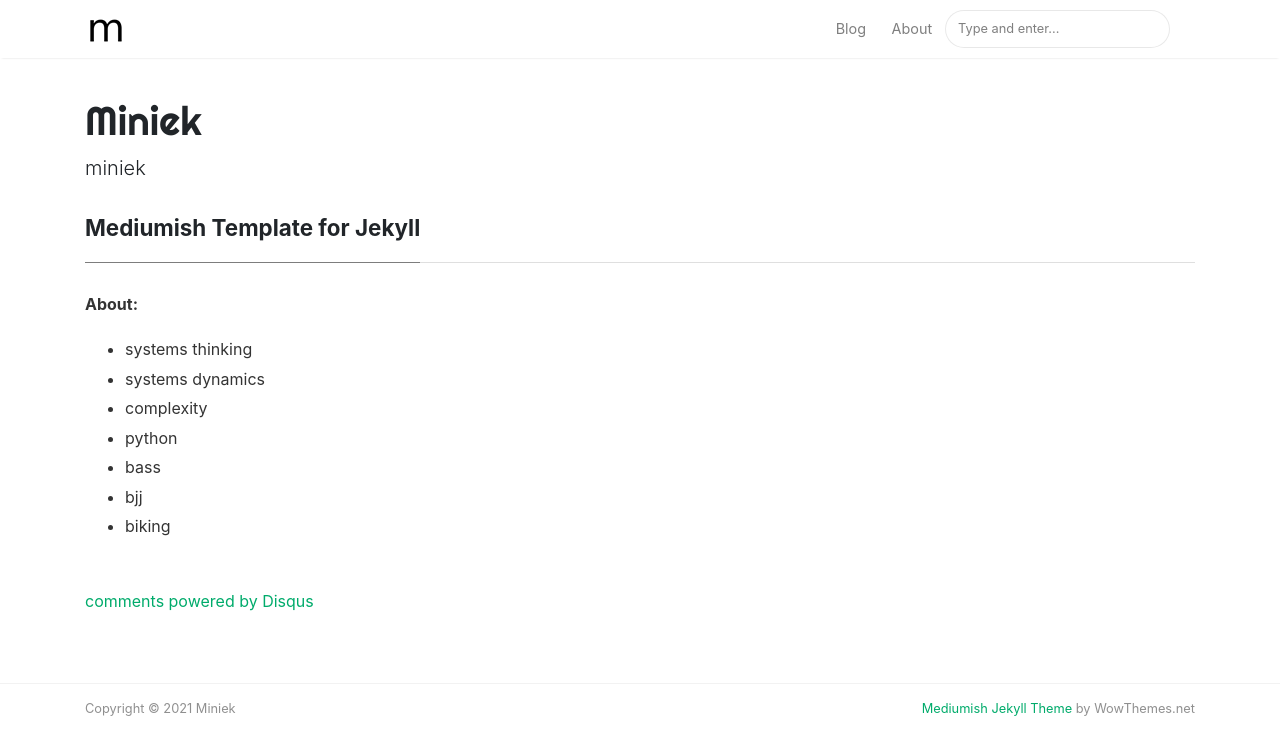
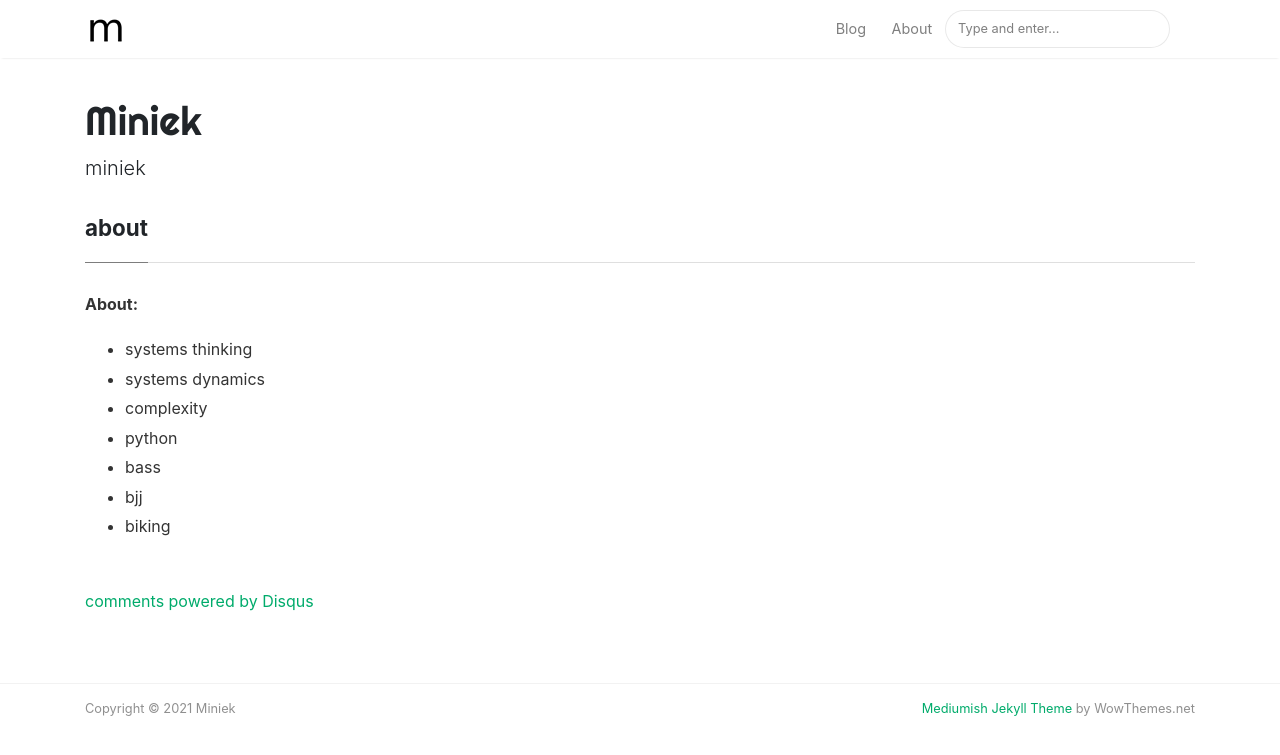
Before and after one commit to mic3ff/mic3ff.github.io, a Jekyll site: the page built from _pages/about.md, in a window 1280 px wide. Shown: the top 755 px of the page. Built offline with Jekyll 4.4.1, drawn with Linux system fonts in a browser that asks for light colours; nearby versions of some CDN libraries; comment, search, counter and statistics services are not loaded.

Commit message:
Update about.md

```diff
--- a/_pages/about.md
+++ b/_pages/about.md
@@ -1,6 +1,6 @@
 ---
 layout: page
-title: Mediumish Template for Jekyll
+title: about
 permalink: /about
 comments: true
 ---
```
